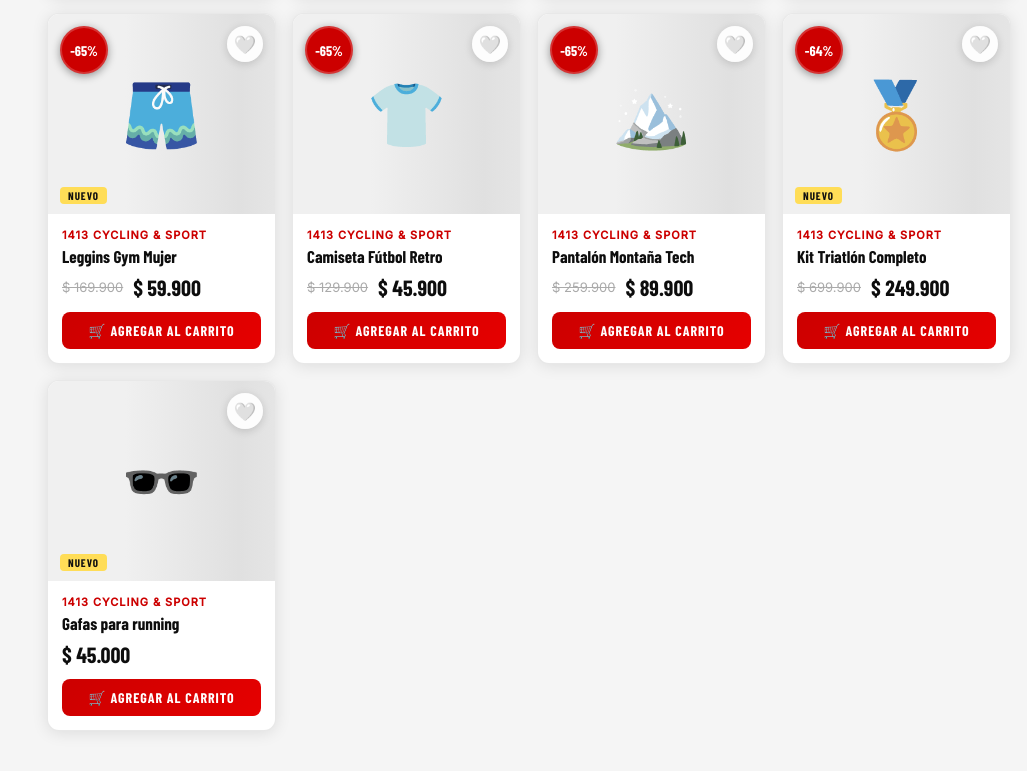
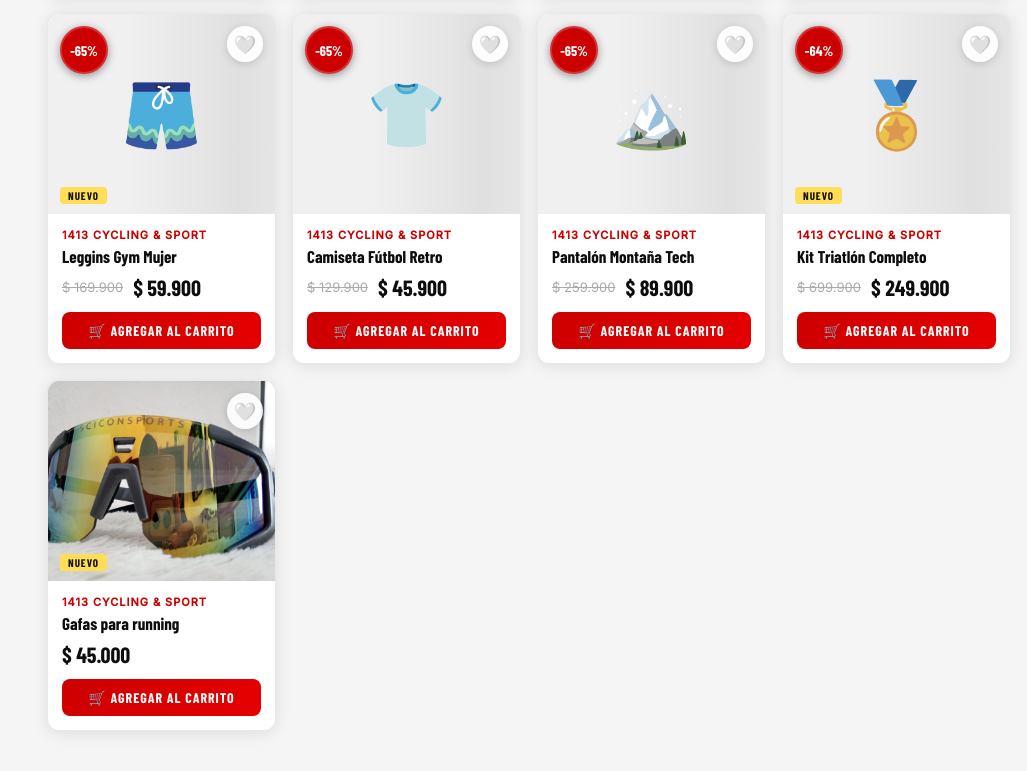
Before and after one commit to juanes2401/1413-store-virtual, a website: page index.html in a window 1280 px wide. Shown: the part 2140-2911 px from the top of the page, without its empty margins (253-1280 px from the left). Drawn offline with nearby package versions, Linux system fonts and the light colour scheme; a web font is replaced by a local one.

Commit message:
arreglo de las gafas

```diff
--- a/index.html
+++ b/index.html
@@ -1078,9 +1078,23 @@
         }
 
         .product-img-placeholder {
+            width: 100%;
+            height: 100%;
+            display: flex;
+            align-items: center;
+            justify-content: center;
             font-size: 64px;
+            line-height: 1;
             filter: grayscale(0.3);
             transition: transform 0.3s ease;
+        }
+
+        .product-img-placeholder .product-card-img {
+            width: 100%;
+            height: 100%;
+            object-fit: cover;
+            display: block;
+            filter: none;
         }
 
         .product-card:hover .product-img-placeholder {
--- a/js/script.js
+++ b/js/script.js
@@ -24,7 +24,7 @@
                 name: 'Gafas para running',
                 brand: '1413 Cycling & Sport',
                 icon: '🕶️',
-                /* Cuando tengas las fotos en disco, descomenta o agrega images: ['img/archivo.jpeg', ...] */
+                images: ['img/gafas negras con colores.jpeg', 'img/gafas blancas con morado.jpeg', 'img/gafas blancas con rojo.jpeg', 'img/gafas blancas.jpeg', 'img/gafas negras.jpeg'],
                 cat: 'gafas',
                 /* Aparece en Running y en Gafas (sidebar / navbar si existe) */
                 cats: ['gafas', 'running'],
```
